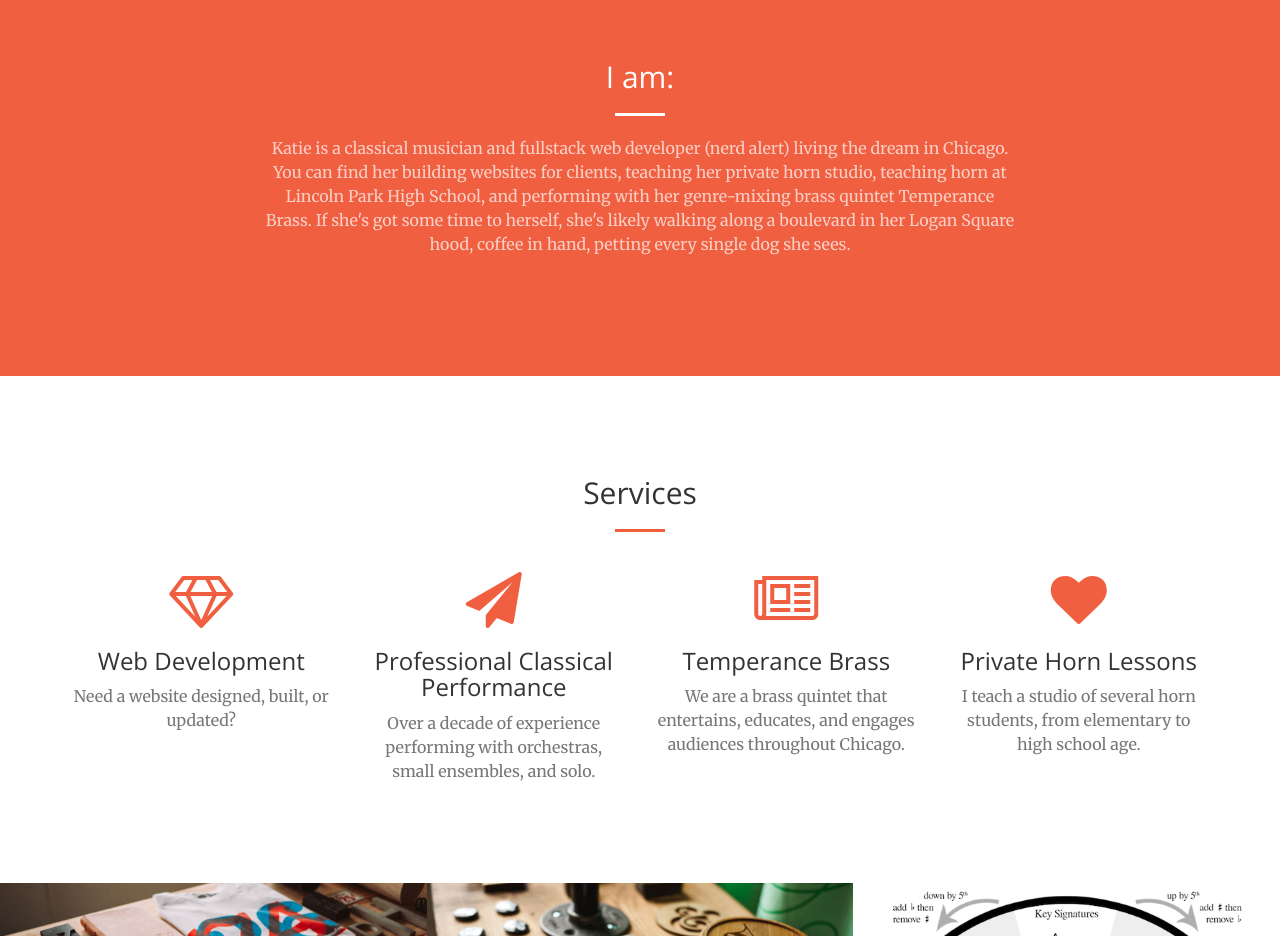
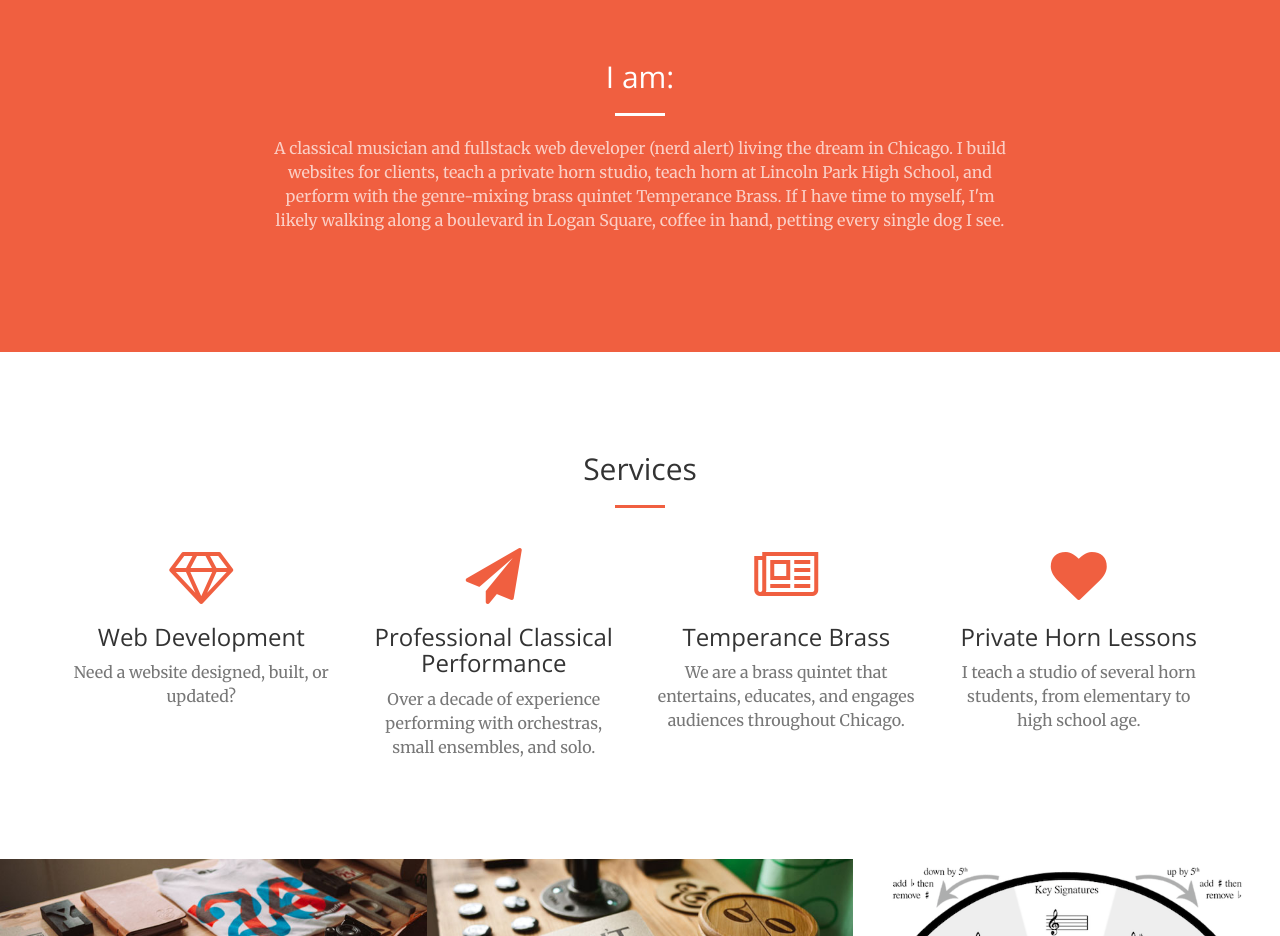
Before and after one commit to mccarthinator/bootstrap_portfolio, a website: page startbootstrap-creative-gh-pages/index.html in a window 1280 px wide. Shown: the part 840-1776 px from the top of the page. Drawn offline with nearby package versions, Linux system fonts and the light colour scheme.

Commit message:
photo updates

```diff
--- a/startbootstrap-creative-gh-pages/index.html
+++ b/startbootstrap-creative-gh-pages/index.html
@@ -86,11 +86,11 @@
                     <h2 class="section-heading">I am:</h2>
                     <hr class="light">
                     <p class="text-faded">
-                    Katie is a classical musician and fullstack web developer (nerd alert) living the dream in Chicago.
-                    You can find her building websites for clients, teaching her private horn studio,
-                    teaching horn at Lincoln Park High School, and performing with her genre-mixing brass quintet
-                    Temperance Brass. If she's got some time to herself, she's likely walking along a boulevard in her Logan Square hood,
-                    coffee in hand, petting every single dog she sees.</p>
+                    A classical musician and fullstack web developer (nerd alert) living the dream in Chicago.
+                    I build websites for clients, teach a private horn studio,
+                    teach horn at Lincoln Park High School, and perform with the genre-mixing brass quintet
+                    Temperance Brass. If I have time to myself, I'm likely walking along a boulevard in Logan Square,
+                    coffee in hand, petting every single dog I see.</p>
                 </div>
             </div>
         </div>
```
Also changed, not shown: startbootstrap-creative-gh-pages/img/river.jpg (added).
